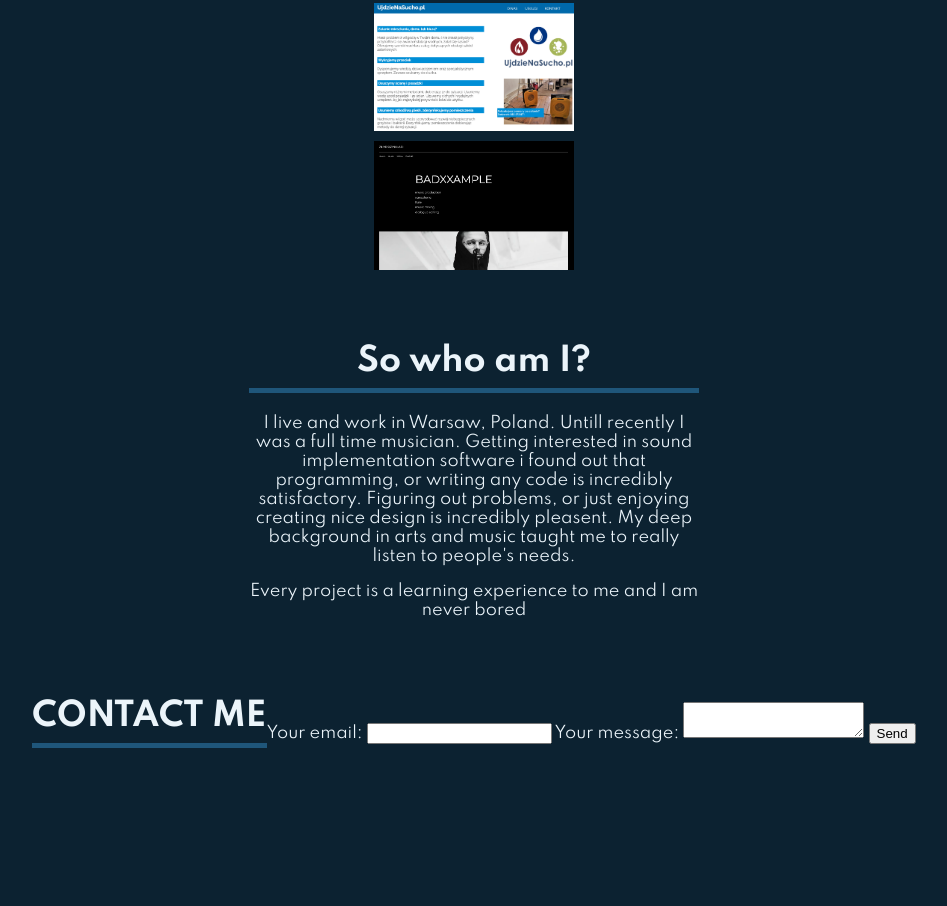
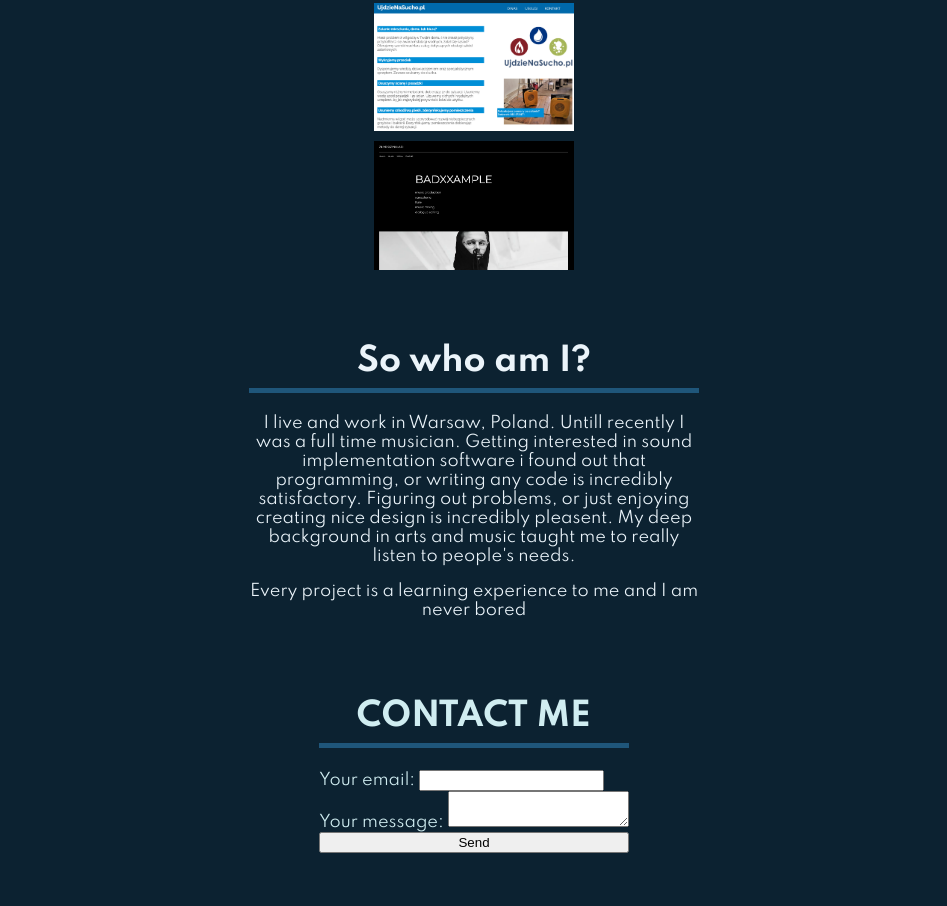
Before and after one commit to b-tkacz/b-tkacz.github.io, a plain HTML site: page index.html in a window 1280 px wide. Shown: the part 826-1732 px from the top of the page, without its empty margins (166-1113 px from the left). Before the commit the page ends 1636 px from the top, so only its background shows below. Drawn offline with Linux system fonts and the light colour scheme; a web font is replaced by a local one.

Commit message:
form fixed

```diff
--- a/index.html
+++ b/index.html
@@ -91,9 +91,9 @@
 
 
         <!--        CONTACT FORM SECTION           -->
-        <div class="section" id="contact">
+        <div class="section">
+            <div class="section-form"  id="contact">
                 <h1>CONTACT ME</h1>
-            <div class="section-form">
                 <form action="https://formspree.io/f/myyldlww" method="POST">
                     <label>
                         Your email:
--- a/style.css
+++ b/style.css
@@ -131,7 +131,25 @@ img {
     display: flex;
     flex-direction: column;
     justify-content: center;
+    max-width: 450px;
+    color: var(--primary);
+    padding-bottom: 50px;
 }
+
+.section-form h1 {
+    border-width: 0 0 5px;
+    border-style: solid;
+    padding-bottom: 8px;
+    border-color: var(--primary-bg);
+    text-align: center;
+}
+
+form {
+    display: flex;
+    justify-content: center;
+    flex-direction: column;
+}
+
 
 
 
@@ -145,7 +163,7 @@ footer {
     position: fixed;
     width: 100%;
 
-    display: none;
+    /* display: none; */
 
 }
 
```
Lines whose indentation alone changed are shown as unchanged.
